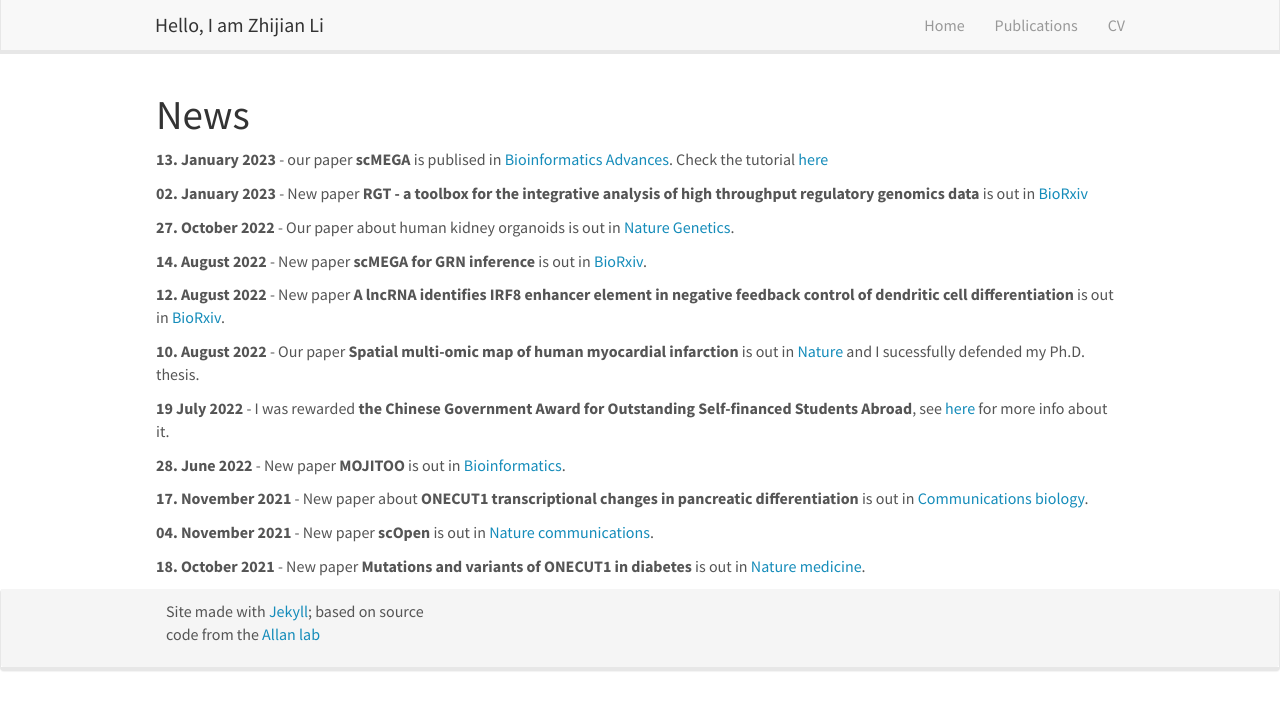
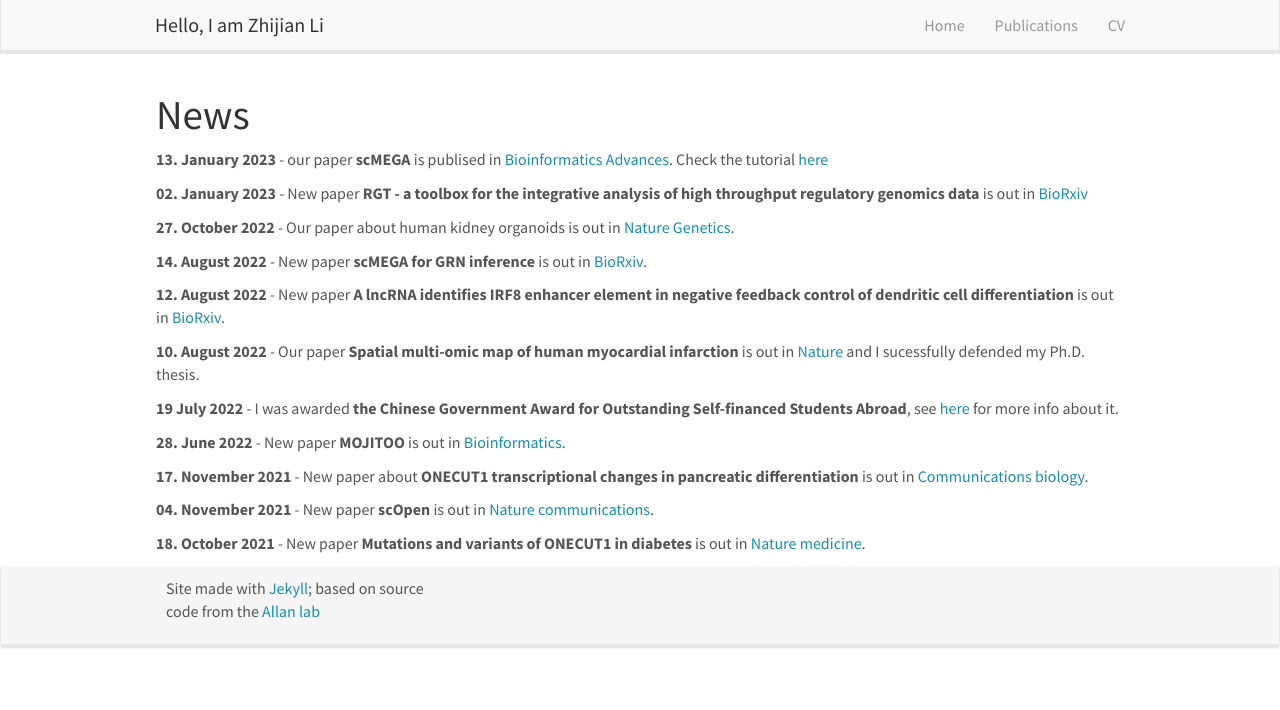
Before and after one commit to lzj1769/lzj1769.github.io, a Jekyll site: the page built from _pages/allnews.md, in a window 1280 px wide. Shown: the top 710 px of the page. Built offline with Jekyll 4.4.1, drawn with Linux system fonts in a browser that asks for light colours; nearby versions of some CDN libraries.

Commit message:
add news

```diff
--- a/_data/news.yml
+++ b/_data/news.yml
@@ -17,7 +17,7 @@
   headline: Our paper **Spatial multi-omic map of human myocardial infarction** is out in [Nature](https://www.nature.com/articles/s41586-022-05060-x) and I sucessfully defended my Ph.D. thesis.
 
 - date: 19 July 2022
-  headline: I was rewarded **the Chinese Government Award for Outstanding Self-financed Students Abroad**, see [here](https://en.wikipedia.org/wiki/Chinese_government_award_for_outstanding_self-financed_students_abroad) for more info about it.
+  headline: I was awarded **the Chinese Government Award for Outstanding Self-financed Students Abroad**, see [here](https://en.wikipedia.org/wiki/Chinese_government_award_for_outstanding_self-financed_students_abroad) for more info about it.
 
 - date: 28. June 2022
   headline: New paper **MOJITOO** is out in [Bioinformatics](https://academic.oup.com/bioinformatics/article/38/Supplement_1/i282/6617520).
```
